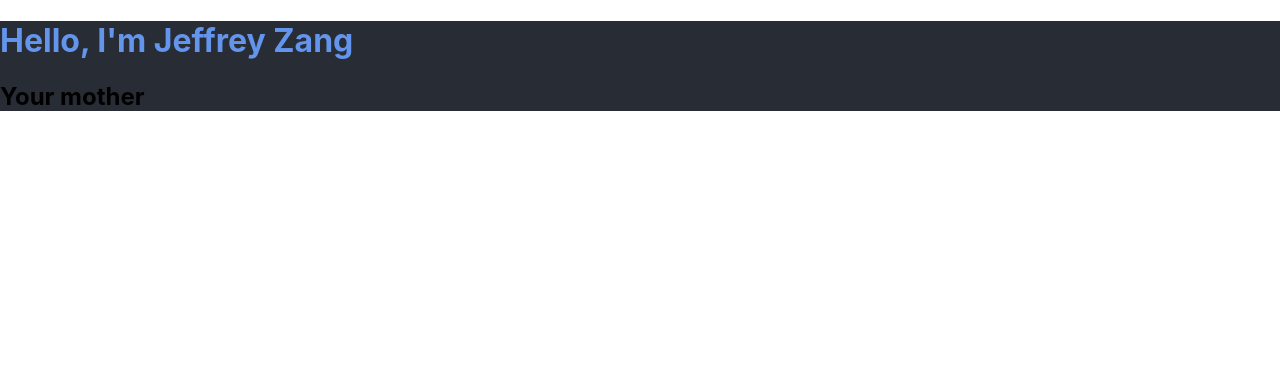
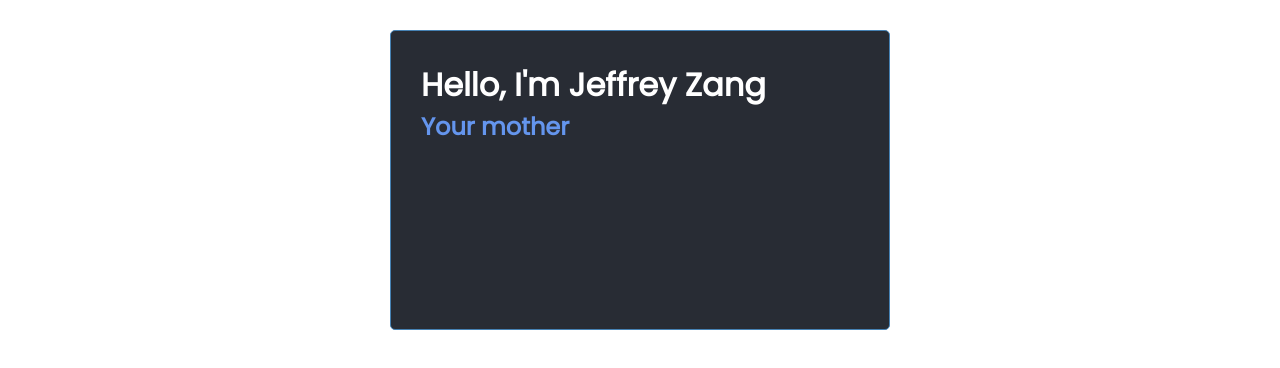
Before and after one commit to jeffrey-zang/jeffrey-zang.github.io, a React (Create React App) app: page / in a window 1280 px wide. Shown: the top 368 px of the page. Built offline with nearby package versions, Linux system fonts and the light colour scheme.

Commit message:
Some formatting stuff

```diff
--- a/src/App.js
+++ b/src/App.js
@@ -1,16 +1,21 @@
+const darkmodeColour = '#282c34';
+
 const headingStyle = {
-  color: 'cornflowerblue',
-  backgroundColor: '#282c34'
+  color: 'white',
+  backgroundColor: darkmodeColour
 }
 
-const darkmodeColour = '#282c34';
+const heading2Style = {
+  color: 'cornflowerblue',
+  backgroundColor: darkmodeColour
+}
 
 function App() {
 
   return (
     <div className="container" style = {{backgroundColor: '#282c34'}}>
-        <h1 style ={headingStyle}> Hello, I'm Jeffrey Zang </h1>
-        <h2>Your mother</h2>
+        <h1 style = {headingStyle}> Hello, I'm Jeffrey Zang </h1>
+        <h2 style = {heading2Style}> Your mother </h2>
     </div>
   );
 }
--- a/src/index.css
+++ b/src/index.css
@@ -1,13 +1,112 @@
-body {
+@import url('https://fonts.googleapis.com/css2?family=Poppins:wght@300;400&display=swap');
+
+* {
+  box-sizing: border-box;
   margin: 0;
-  font-family: -apple-system, BlinkMacSystemFont, 'Segoe UI', 'Roboto', 'Oxygen',
-    'Ubuntu', 'Cantarell', 'Fira Sans', 'Droid Sans', 'Helvetica Neue',
-    sans-serif;
-  -webkit-font-smoothing: antialiased;
-  -moz-osx-font-smoothing: grayscale;
+  padding: 0;
 }
 
-code {
-  font-family: source-code-pro, Menlo, Monaco, Consolas, 'Courier New',
-    monospace;
+body {
+  font-family: 'Poppins', sans-serif;
 }
+
+.container {
+  max-width: 500px;
+  margin: 30px auto;
+  overflow: auto;
+  min-height: 300px;
+  border: 1px solid steelblue;
+  padding: 30px;
+  border-radius: 5px;
+}
+
+.header {
+  display: flex;
+  justify-content: space-between;
+  align-items: center;
+  margin-bottom: 20px;
+}
+
+.btn {
+  display: inline-block;
+  background: #000;
+  color: #fff;
+  border: none;
+  padding: 10px 20px;
+  margin: 5px;
+  border-radius: 5px;
+  cursor: pointer;
+  text-decoration: none;
+  font-size: 15px;
+  font-family: inherit;
+}
+
+.btn:focus {
+  outline: none;
+}
+
+.btn:active {
+  transform: scale(0.98);
+}
+
+.btn-block {
+  display: block;
+  width: 100%;
+}
+
+.task {
+  background: #f4f4f4;
+  margin: 5px;
+  padding: 10px 20px;
+  cursor: pointer;
+}
+
+.task.reminder {
+  border-left: 5px solid green;
+}
+
+.task h3 {
+  display: flex;
+  align-items: center;
+  justify-content: space-between;
+}
+
+.add-form {
+  margin-bottom: 40px;
+}
+
+.form-control {
+  margin: 20px 0;
+}
+
+.form-control label {
+  display: block;
+}
+
+.form-control input {
+  width: 100%;
+  height: 40px;
+  margin: 5px;
+  padding: 3px 7px;
+  font-size: 17px;
+}
+
+.form-control-check {
+  display: flex;
+  align-items: center;
+  justify-content: space-between;
+}
+
+.form-control-check label {
+  flex: 1;
+}
+
+.form-control-check input {
+  flex: 2;
+  height: 20px;
+}
+
+footer {
+  margin-top: 30px;
+  text-align: center;
+}
```
Also changed, not shown: src/components/Button.js (added, +7 -0 lines), src/components/Header.js (deleted).
